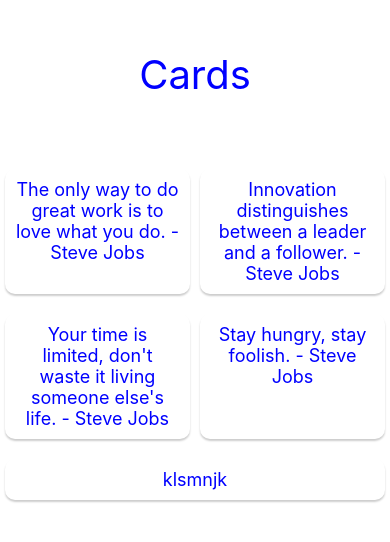
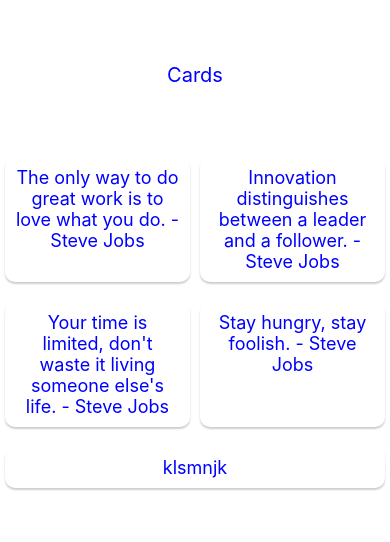
Before and after one commit to jaskaransingh08/tutorial, a React Native app: screen / in a window 390 px wide. Shown: the part 142-684 px from the top of the page. Built offline with nearby package versions, Linux system fonts and the light colour scheme.

Commit message:
changed font size

```diff
--- a/App.tsx
+++ b/App.tsx
@@ -60,7 +60,7 @@
     color:"blue"
   },
   cont:{
-  fontSize:40,
+  fontSize:20,
   color:"blue",
   marginBottom:60
 
```
